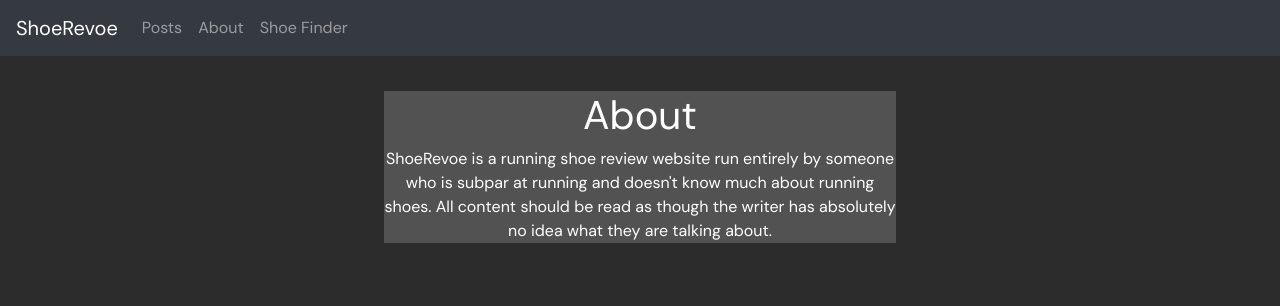
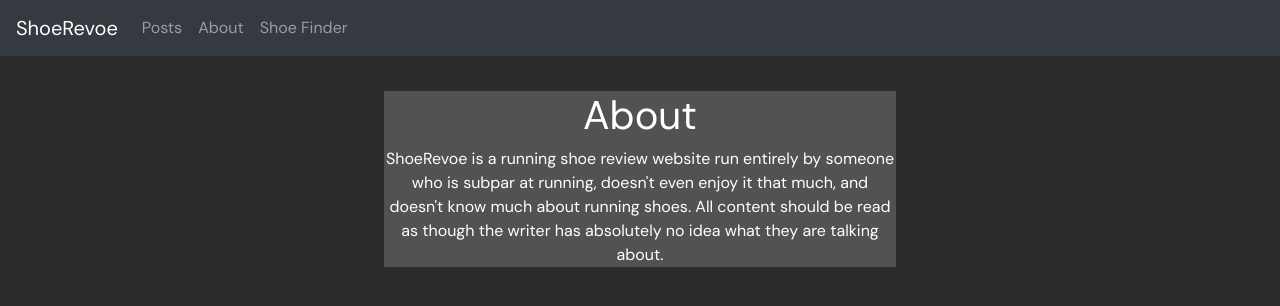
Before and after one commit to shawat94/shoerevoe-app, a React (Create React App) app: page /about in a window 1280 px wide. Shown: the top 306 px of the page. Built offline with nearby package versions, Linux system fonts and the light colour scheme; no server answers.

Commit message:
About section

```diff
--- a/src/pages/About.js
+++ b/src/pages/About.js
@@ -7,7 +7,7 @@
       <div className='about-page'>
         <h1 className='page-title' align="center">About</h1>
         <p className='about-content' align="center">
-          ShoeRevoe is a running shoe review website run entirely by someone who is subpar at running and doesn't know much about running shoes. All content should be read as though the writer has absolutely no idea what they are talking about.
+          ShoeRevoe is a running shoe review website run entirely by someone who is subpar at running, doesn't even enjoy it that much, and doesn't know much about running shoes. All content should be read as though the writer has absolutely no idea what they are talking about.
         </p>
       </div>
     </div>
```
